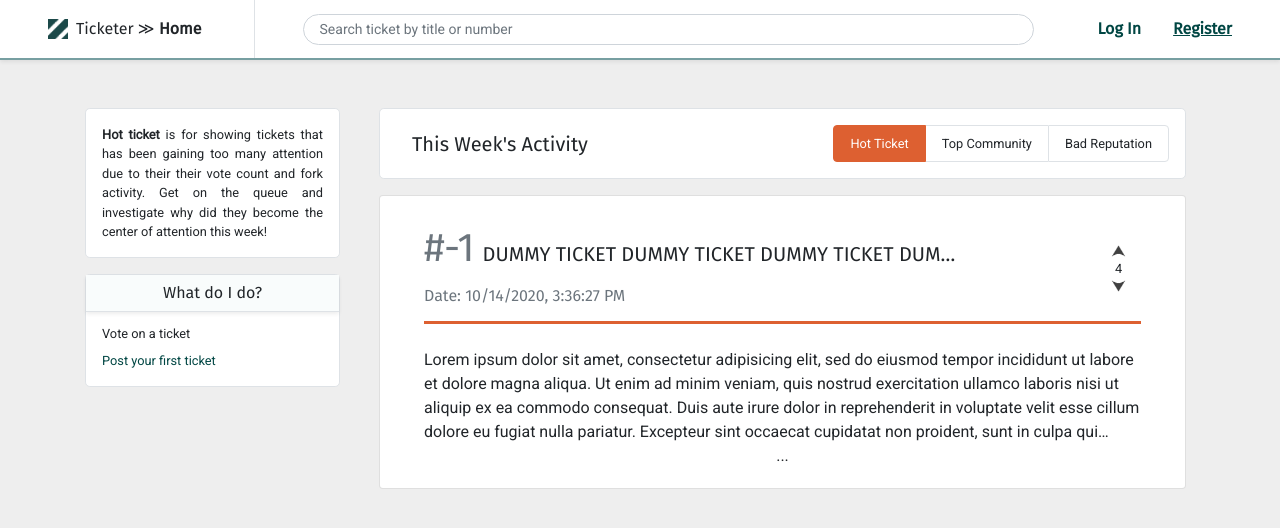
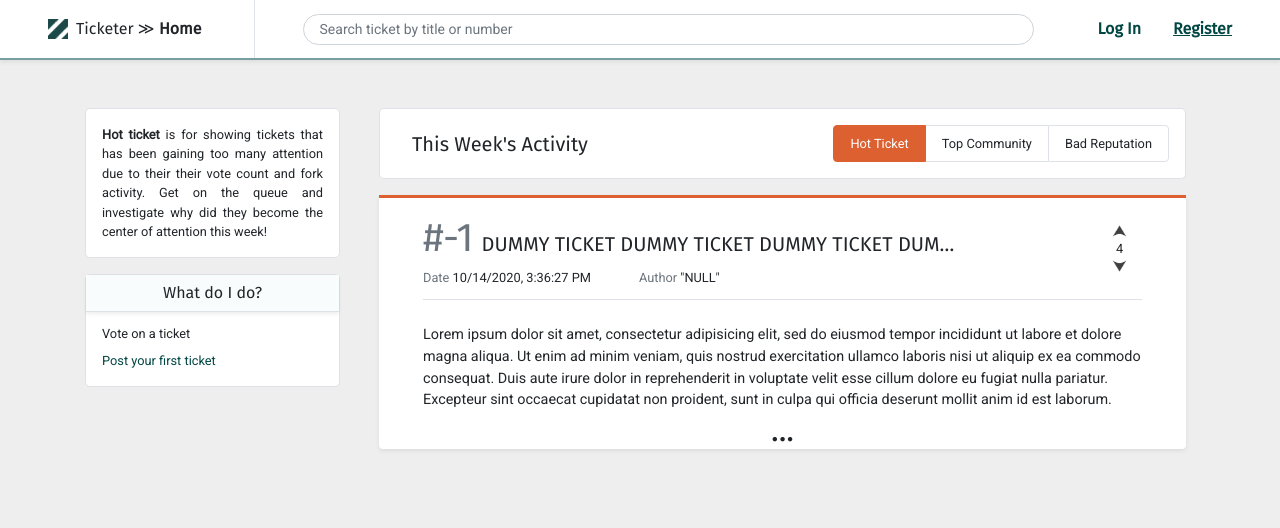
Before and after one commit to ye-yu/ticketer, a React (Create React App) app in the folder frontend/: page / in a window 1280 px wide. Shown: the top 528 px of the page. Built offline with nearby package versions, Linux system fonts and the light colour scheme; no server answers.

Commit message:
Change ticket spacing

```diff
--- a/frontend/src/components/commons/ticket-small.css
+++ b/frontend/src/components/commons/ticket-small.css
@@ -1,5 +1,4 @@
 .limit-height {
-  max-height: 150px;
   display: -webkit-box;
   -webkit-line-clamp: 4;
   -webkit-box-orient: vertical;
--- a/frontend/src/components/commons/ticket-small.js
+++ b/frontend/src/components/commons/ticket-small.js
@@ -85,13 +85,16 @@ export default class TicketSmall extends React.Component {
     const date = this.props.date || DATE;
     const content = this.props.content || CONTENT_LONG;
     const borderColor = this.props.borderColor || "primary";
-    return <div className={this.props.classNameExtra + " card px-1 px-lg-4"}>
-      <div className="card-body">
+    return <div className={this.props.classNameExtra + " bg-white shadow-sm px-1 px-lg-4 rounded-bottom border-top border-thick border-" + borderColor}>
+      <div className="card-body py-0">
         <div className="container-fluid">
-          <div className={"row border-bottom border-thick border-" + borderColor}>
+          <div className="row border-bottom">
             <div className="col-9 px-0">
-              <h5 className="card-title py-2 text-truncate"><span className="h1 text-muted py-0 pr-2">#{number}</span>{title}</h5>
-              <h6 className="card-subtitle pb-2 mb-2 text-muted">Date: {date}</h6>
+              <h5 className="card-title text-truncate pt-3"><span className="h1 text-muted py-0 pr-2">#{number}</span>{title}</h5>
+              <div className="card-subtitle pb-1 mb-2 small">
+                <span className="text-muted">Date</span> {date}
+                <span className="pl-1 pl-lg-5 text-muted">Author</span> "NULL"
+              </div>
             </div>
             <div className="col d-flex flex-column align-items-end">
               <img className="mt-auto" src={this.state.mouseEnterArrowUp || this.state.selection == SELECTED_UP ? ARROW.up.active : ARROW.up.normal} style={{width: 15, height: 15}} onMouseEnter={this.enterArrowUp} onMouseLeave={this.resetArrow} onClick={this.selectUpArrow} />
@@ -100,9 +103,9 @@ export default class TicketSmall extends React.Component {
             </div>
           </div>
         </div>
-        <div className={(this.state.expand ? "" : "limit-height") + " card-text pt-4 mb-0"}>{content}</div>
-        <div className="text-center">...</div>
+        <div className={(this.state.expand ? "" : "limit-height") + " card-text pt-4"} style={{fontSize: "0.9rem"}}>{content}</div>
       </div>
+      <div className="text-center h2 py-0">...</div>
     </div>;
   }
 }
```
